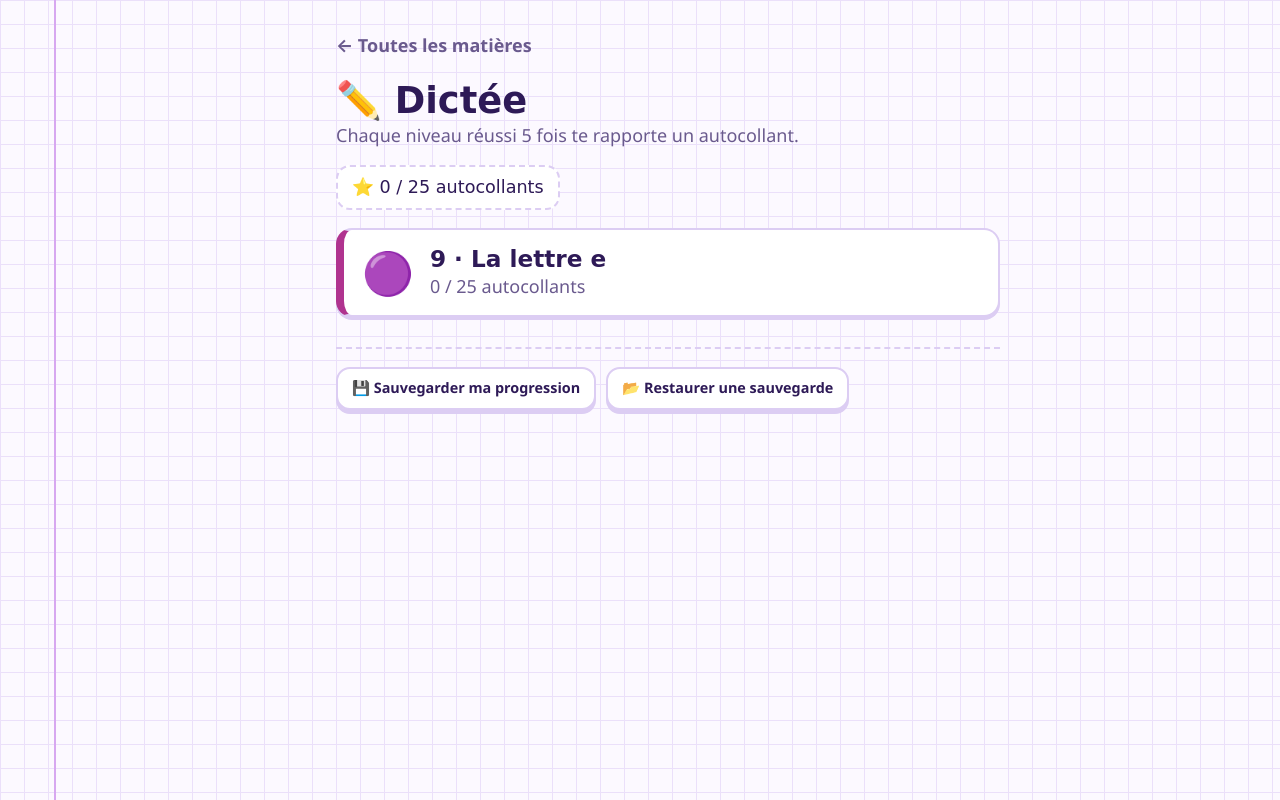
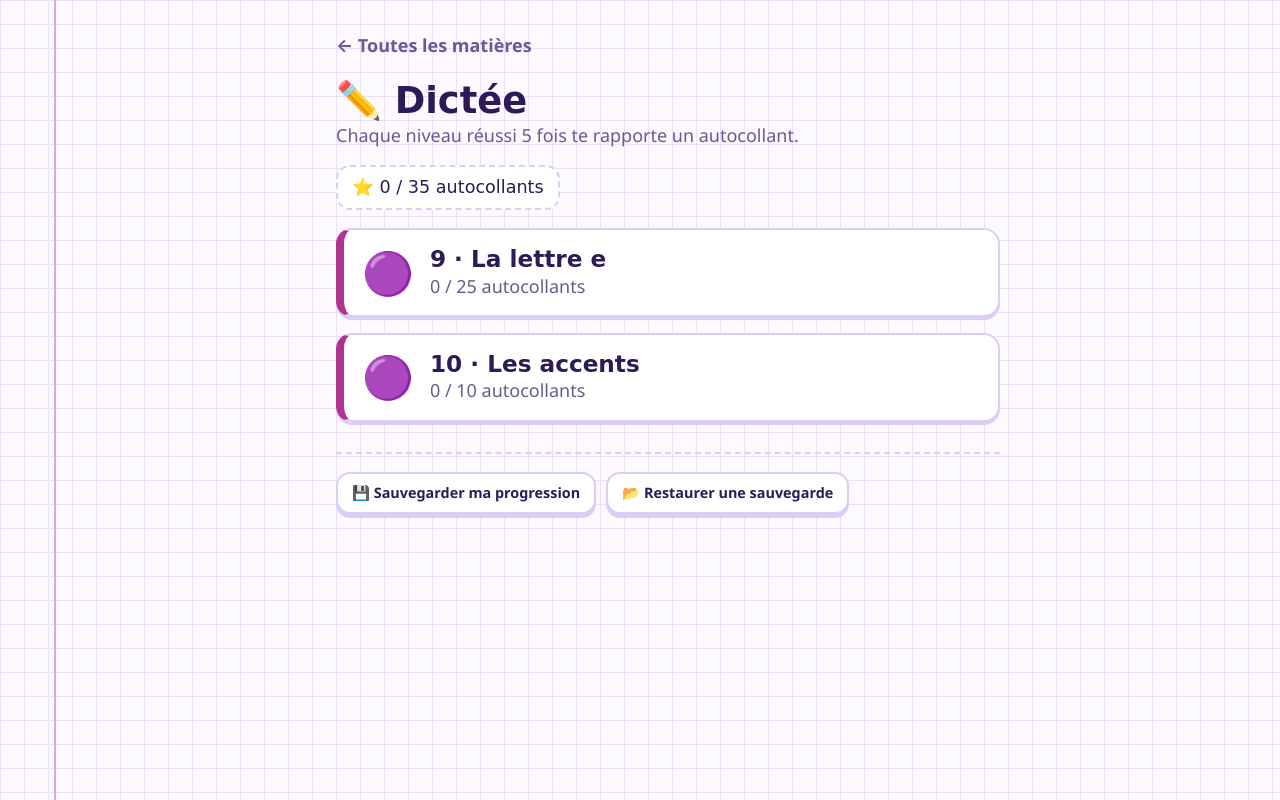
Before and after one commit to Tuzette/lina-ce2, a plain HTML site: page dictee/index.html in a window 1280 px wide. Drawn offline with Linux system fonts and the light colour scheme.

Commit message:
Add files via upload

```diff
--- a/dictee/index.html
+++ b/dictee/index.html
@@ -33,6 +33,17 @@ THEMES.push({ id:"d9", nom:"9 · La lettre e", e:"🟣", c:"var(--dictee)", dict
     { id:"t9",  nom:"Tout mélangé", e:"🏆" },
   ] });
 
+/* ---- 10 · Les accents (liste ; mémo à ajouter) ---- */
+const L10A = mots([["fêter", VERBE], ["décorer", VERBE], ["déjà"], ["le lièvre"], ["la Chine"]]);
+const L10B = mots([["préparer", VERBE], ["là-bas"], ["un pétard"], ["le défilé"], ["drôle"]]);
+THEMES.push({ id:"d10", nom:"10 · Les accents", e:"🟣", c:"var(--dictee)", dictee:true, muet:true, maitrise:2,
+  mots:[...L10A, ...L10B],
+  parties:[
+    { id:"l10a", nom:"Liste 10 •", e:"✏️", mots:ids(L10A) },
+    { id:"l10b", nom:"Liste 10 ••", e:"✏️", mots:ids(L10B) },
+    { id:"t10",  nom:"Tout mélangé", e:"🏆" },
+  ] });
+
 demarrer({ titre:"Dictée", e:"✏️" });
 </script>
 </body>
```
